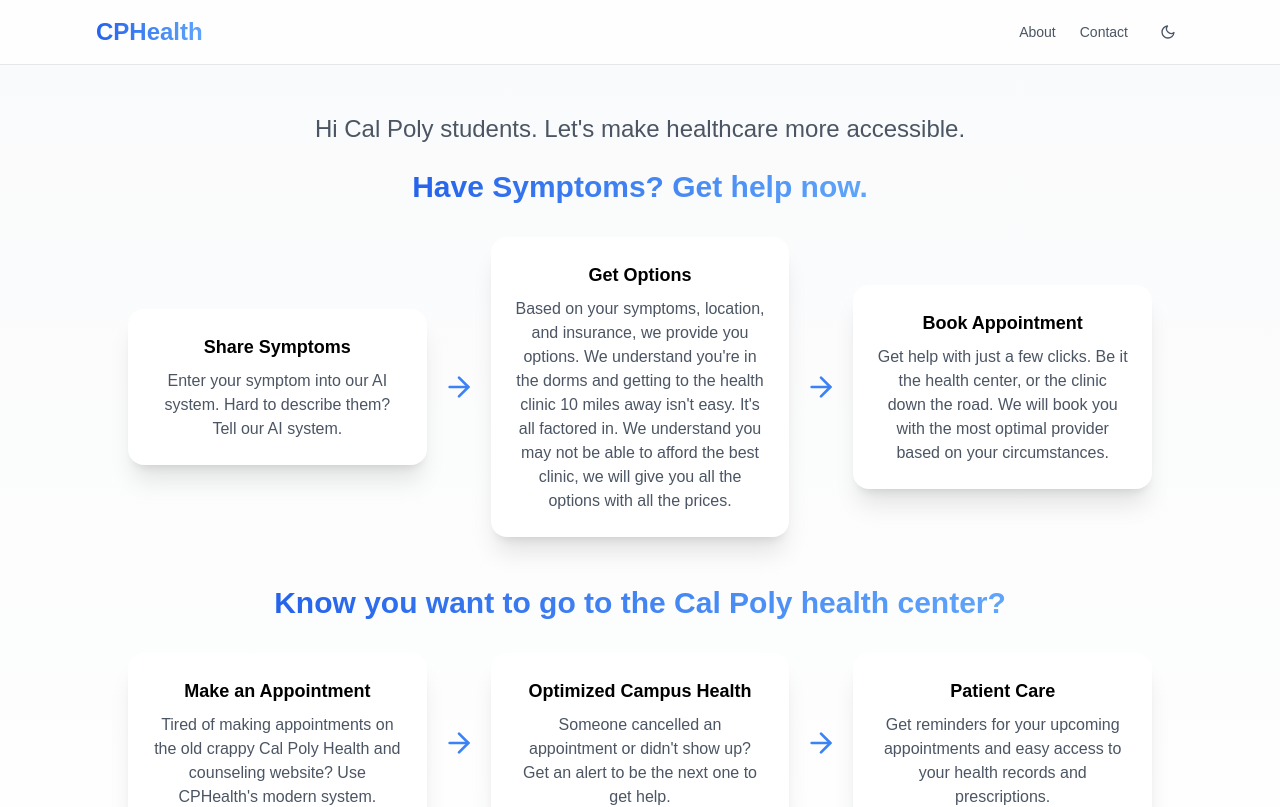
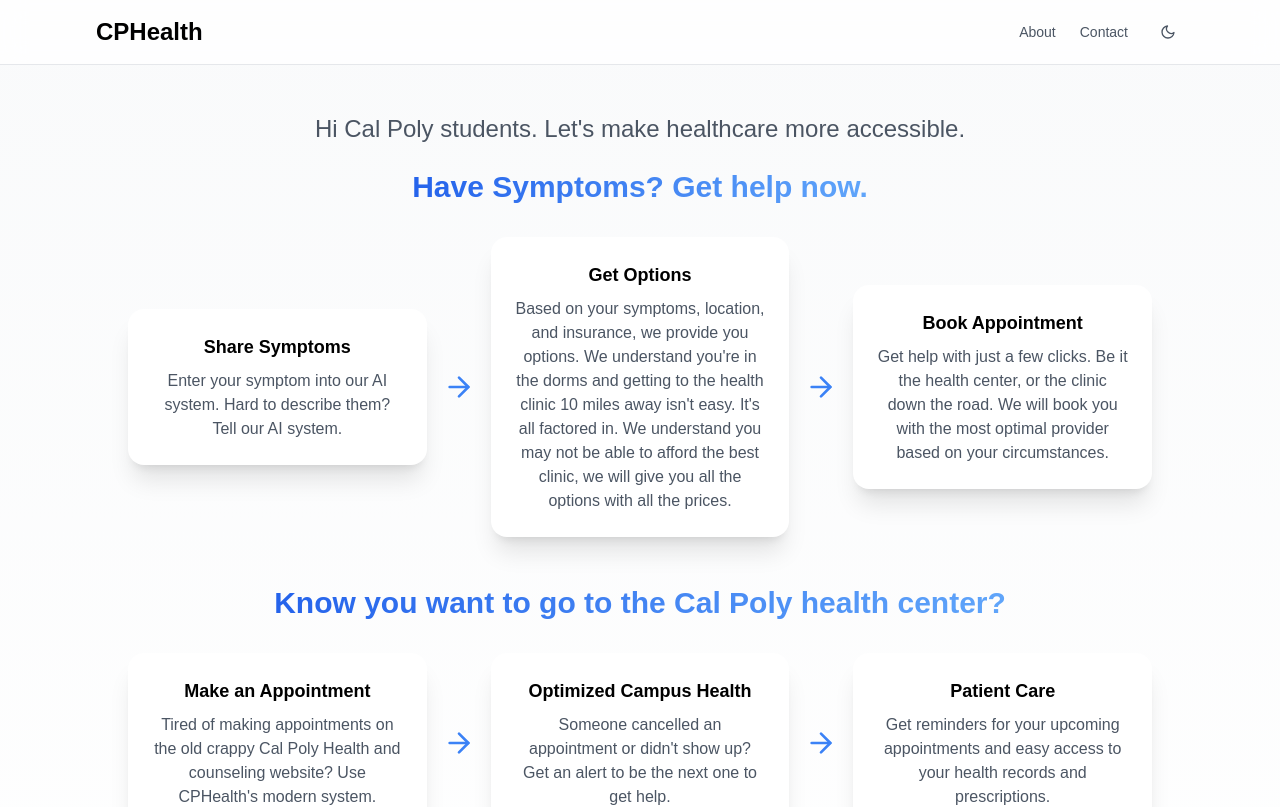
Before and after one commit to rishiguptagit/unihealth, a Next.js app: page / in a window 1280 px wide. Shown: the top 807 px of the page. Built offline with nearby package versions, Linux system fonts and the light colour scheme.

Commit message:
Modified CPHealth title

```diff
--- a/app/page.tsx
+++ b/app/page.tsx
@@ -22,7 +22,7 @@ export default function Home() {
             initial={{ opacity: 0, x: -20 }}
             animate={{ opacity: 1, x: 0 }}
             transition={{ duration: 0.5, delay: 0.2 }}
-            className="text-2xl font-bold bg-gradient-to-r from-blue-600 to-blue-400 dark:from-blue-400 dark:to-blue-300 text-transparent bg-clip-text"
+            className="text-2xl font-bold text-black dark:text-white"
           >
             CPHealth
           </motion.h1>
```
